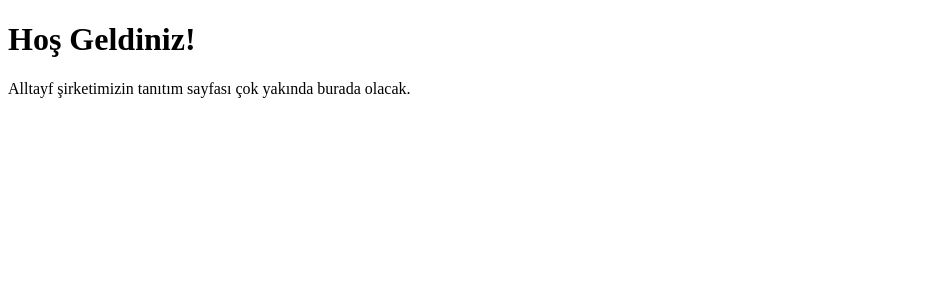
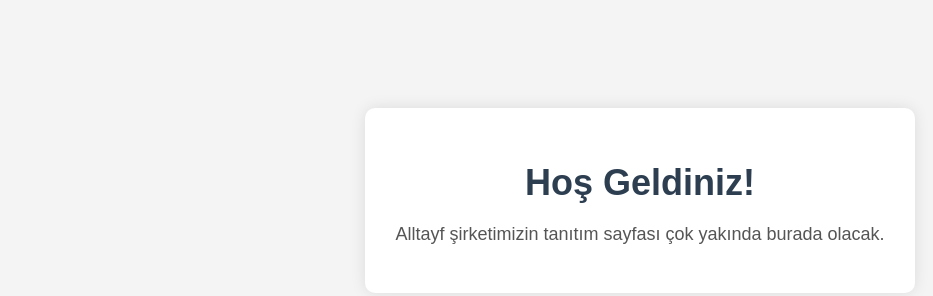
Before and after one commit to rahimkucukkabadayi-cyber/alltayf-site, a website: page index.html in a window 1280 px wide. Shown: the whole page, without its empty margins (0-933 px from the left). Drawn offline with Linux system fonts and the light colour scheme.

Commit message:
Update index.html

```diff
--- a/index.html
+++ b/index.html
@@ -1,10 +1,40 @@
 <!DOCTYPE html>
-<html>
+<html lang="tr">
 <head>
+  <meta charset="UTF-8">
   <title>Alltayf Web Sitesi</title>
+  <style>
+    body {
+      background-color: #f4f4f4;
+      font-family: Arial, sans-serif;
+      text-align: center;
+      padding: 100px;
+    }
+
+    h1 {
+      color: #2c3e50;
+      font-size: 36px;
+      margin-bottom: 20px;
+    }
+
+    p {
+      color: #555;
+      font-size: 18px;
+    }
+
+    .kutu {
+      background: white;
+      padding: 30px;
+      border-radius: 10px;
+      box-shadow: 0 0 15px rgba(0, 0, 0, 0.1);
+      display: inline-block;
+    }
+  </style>
 </head>
 <body>
-  <h1>Hoş Geldiniz!</h1>
-  <p>Alltayf şirketimizin tanıtım sayfası çok yakında burada olacak.</p>
+  <div class="kutu">
+    <h1>Hoş Geldiniz!</h1>
+    <p>Alltayf şirketimizin tanıtım sayfası çok yakında burada olacak.</p>
+  </div>
 </body>
 </html>
```
